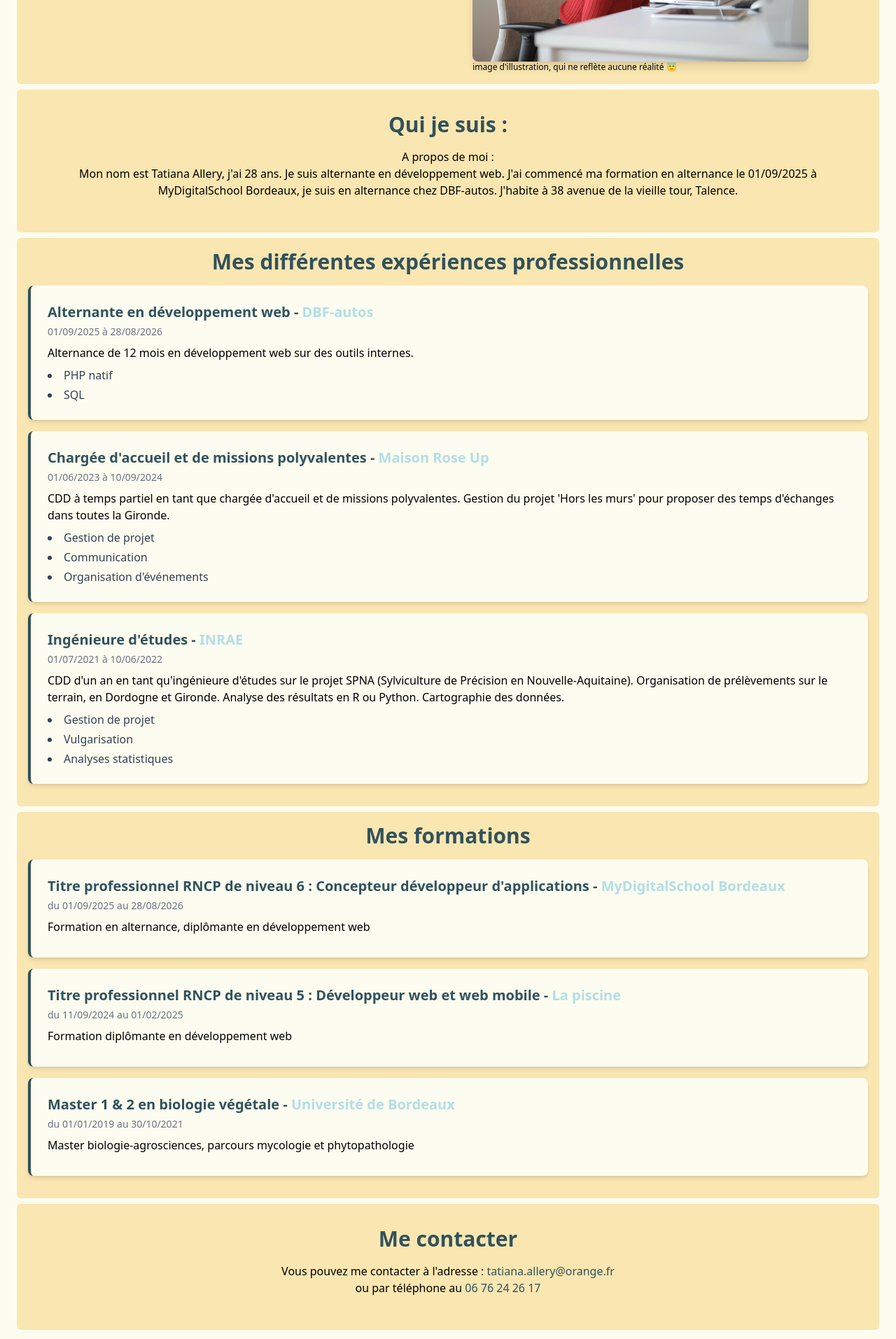
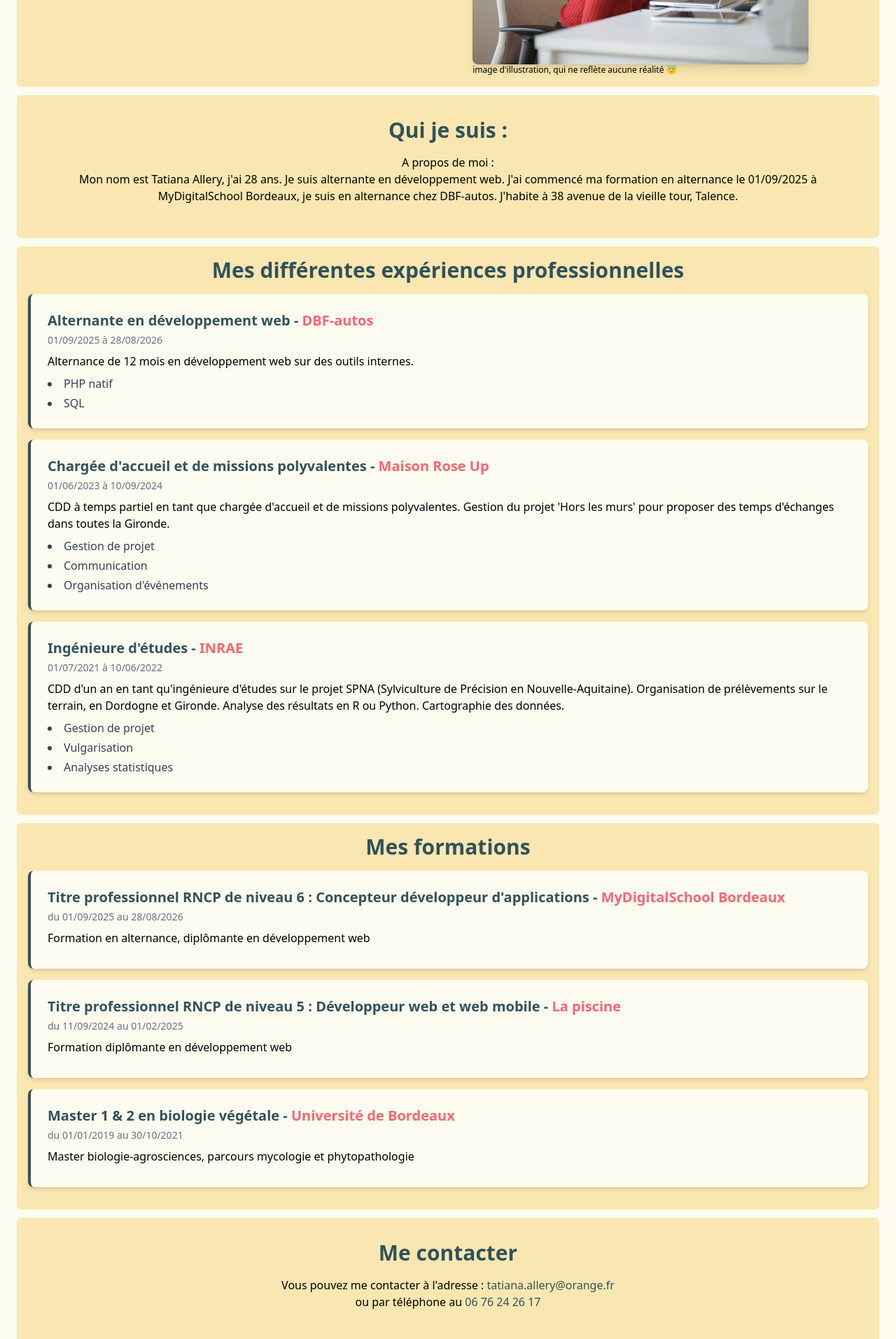
Before and after one commit to TatianaAll/vue-ci-cd, a Vue app: page / in a window 1280 px wide. Shown: the part 360-2273 px from the top of the page at 70% size. Built offline with nearby package versions, Linux system fonts and the light colour scheme.

Commit message:
style: color for more fun

```diff
--- a/src/components/resume/StudiesHistory.vue
+++ b/src/components/resume/StudiesHistory.vue
@@ -19,7 +19,7 @@ defineProps({
       <a
         :href="studie.url"
         target="_blank"
-        class="text-[#B3DEE5] hover:underline"
+        class="text-[#FC6471] hover:underline"
         >{{ studie.institution }}</a
       >
     </h3>
--- a/src/components/resume/WorkExperiments.vue
+++ b/src/components/resume/WorkExperiments.vue
@@ -21,7 +21,7 @@ defineProps({
       <a
         :href="job.url"
         target="_blank"
-        class="text-[#B3DEE5] hover:underline"
+        class="text-[#FC6471] hover:underline"
         >{{ job.name }}</a
       >
     </h3>
--- a/src/pages/HomeView.vue
+++ b/src/pages/HomeView.vue
@@ -8,7 +8,7 @@ import resume from "../assets/resume.json";
 
 <template>
   <main class="p-4 bg-[#FCFCF0]">
-    <section id="home" class="bg-[#FAE6B1] rounded-md m-2 p-4">
+    <section id="home" class="bg-[#FAE6B1] rounded-md my-3 mx-2 p-4">
       <div class="flex items-center justify-around gap-4 mx-auto">
         <div>
           <h1 class="text-5xl font-bold text-center font-lexend text-[#31525B]">
@@ -29,19 +29,19 @@ import resume from "../assets/resume.json";
       </div>
     </section>
 
-    <section id="profile" class="bg-[#FAE6B1] rounded-md m-2 p-4">
+    <section id="profile" class="bg-[#FAE6B1] rounded-md my-3 mx-2 p-4">
       <ProfileView />
     </section>
 
-    <section id="experiments" class="bg-[#FAE6B1] rounded-md m-2 p-4">
+    <section id="experiments" class="bg-[#FAE6B1] rounded-md my-3 mx-2 p-4">
       <WorkExperiments :work="resume.work" />
     </section>
 
-    <section id="studies" class="bg-[#FAE6B1] rounded-md m-2 p-4">
+    <section id="studies" class="bg-[#FAE6B1] rounded-md my-3 mx-2 p-4">
       <StudiesHistory :education="resume.education" />
     </section>
 
-    <section id="contact" class="bg-[#FAE6B1] rounded-md m-2 p-4">
+    <section id="contact" class="bg-[#FAE6B1] rounded-md my-3 mx-2 p-4">
       <ContactComponent />
     </section>
   </main>
```
